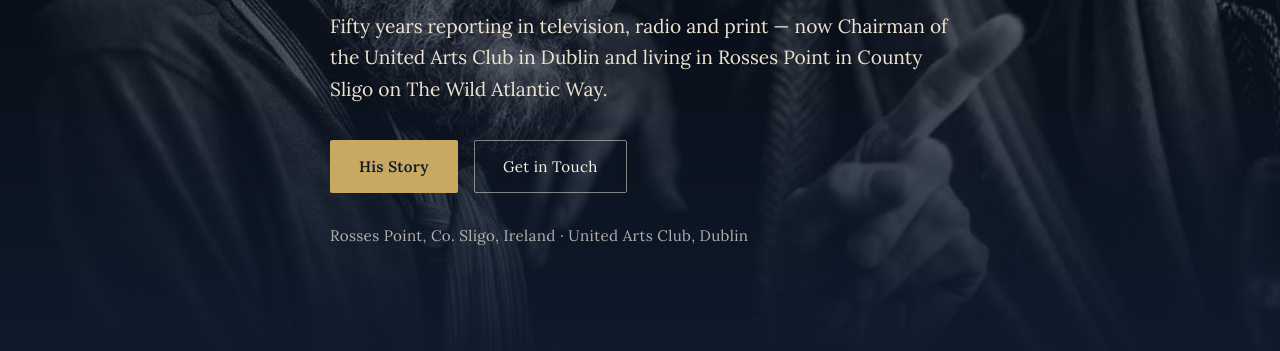
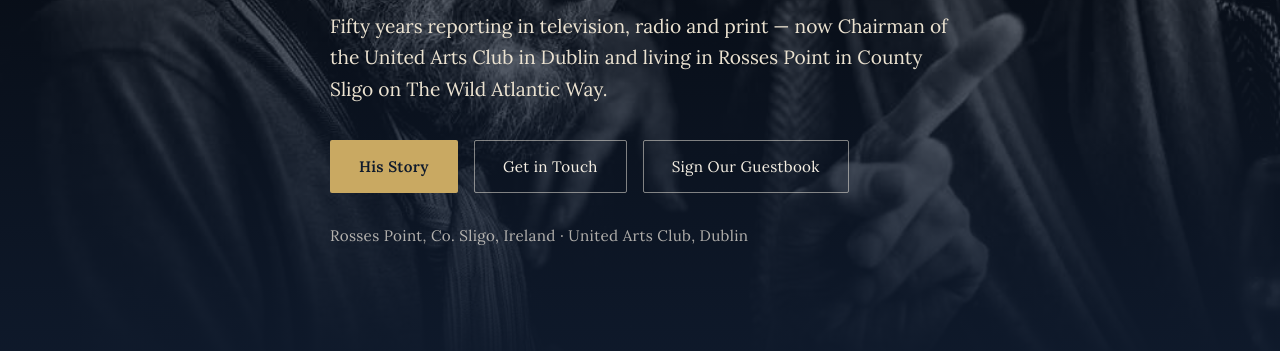
Before and after one commit to kevinr20041/KieranDevaney, a website: page index.html in a window 1280 px wide. Shown: the part 449-800 px from the top of the page. Drawn offline with nearby package versions, Linux system fonts and the light colour scheme; no server answers; a web font is replaced by a local one.

Commit message:
Add Sign Our Guestbook button to hero, linking to the Visitors' Book

```diff
--- a/index.html
+++ b/index.html
@@ -64,6 +64,7 @@
       <div class="hero-actions">
         <a href="#about" class="btn btn-primary">His Story</a>
         <a href="#contact" class="btn btn-ghost">Get in Touch</a>
+        <a href="#guestbook" class="btn btn-ghost">Sign Our Guestbook</a>
       </div>
       <p class="hero-location">Rosses Point, Co. Sligo, Ireland &middot; United Arts Club, Dublin</p>
     </div>
```
